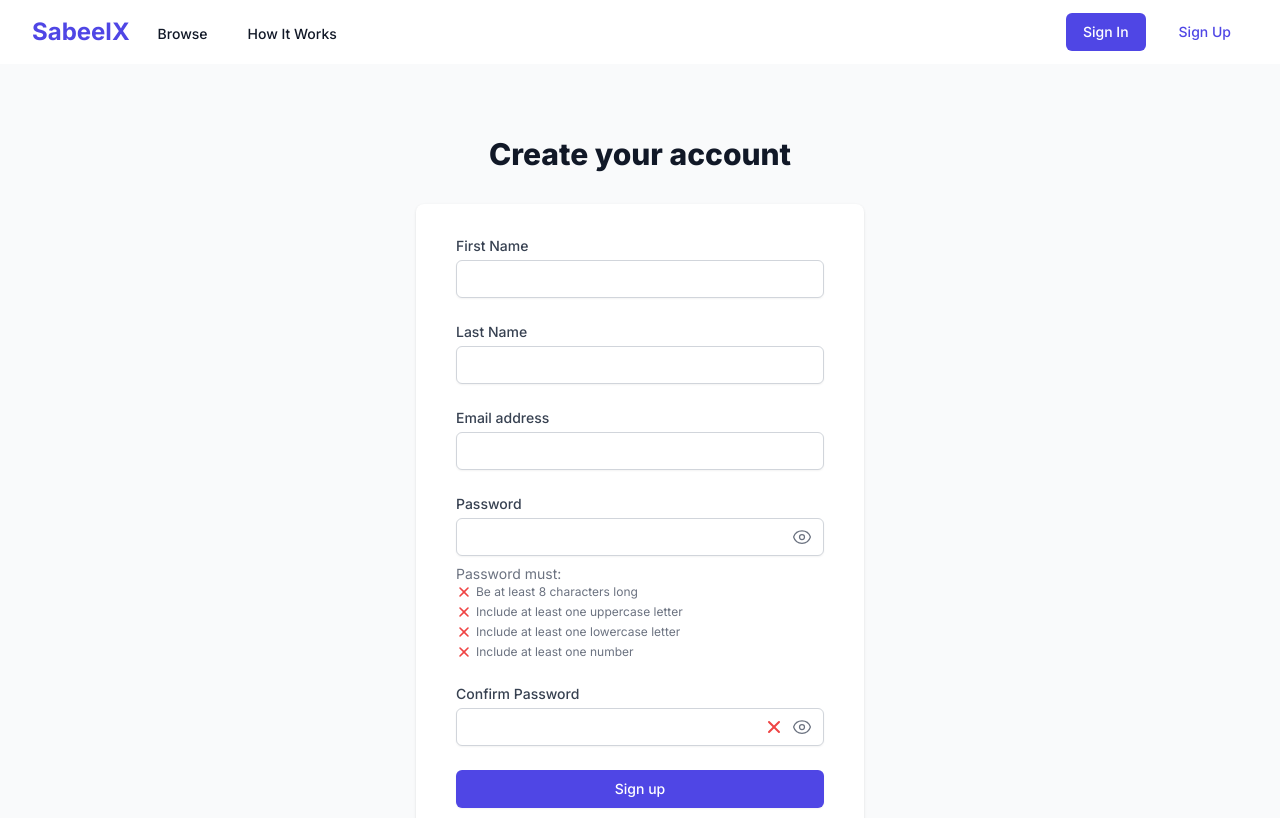
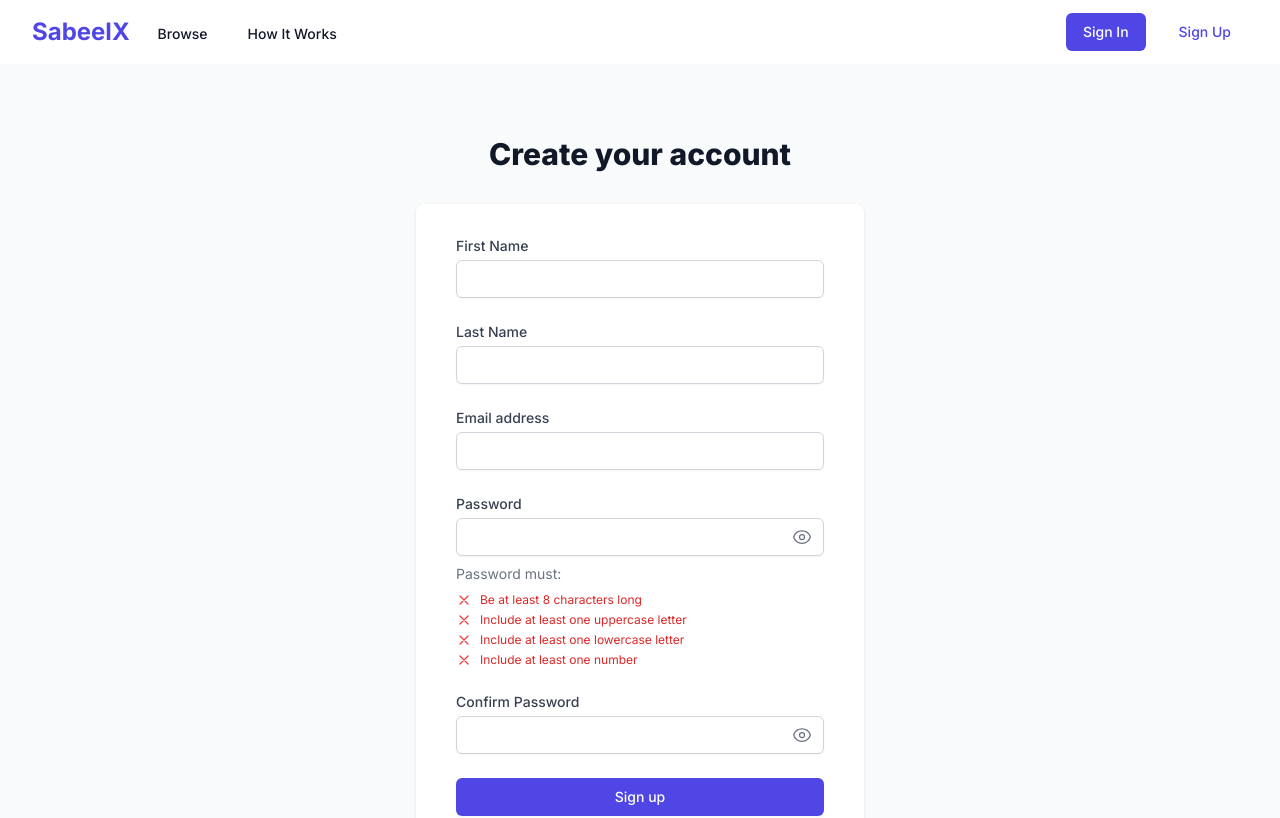
Before and after one commit to Ahmad1Alsheikh2/SabeelX, a Next.js app: page /auth/signup in a window 1280 px wide. Shown: the top 818 px of the page. Built offline with nearby package versions, Linux system fonts and the light colour scheme; no server answers.

Commit message:
Update mentor pages and signup page with latest changes

```diff
--- a/src/app/auth/signup/page.tsx
+++ b/src/app/auth/signup/page.tsx
@@ -1,6 +1,6 @@
 'use client'
 
-import { useState } from 'react'
+import { useState, useEffect } from 'react'
 import { signIn } from 'next-auth/react'
 import Link from 'next/link'
 import { useRouter } from 'next/navigation'
@@ -23,35 +23,20 @@ export default function SignUp() {
     hasLowerCase: false,
     hasNumbers: false,
   })
-  const [passwordsMatch, setPasswordsMatch] = useState(false)
+
+  useEffect(() => {
+    // Update password requirements whenever password changes
+    const password = formData.password;
+    setPasswordRequirements({
+      minLength: password.length >= 8,
+      hasUpperCase: /[A-Z]/.test(password),
+      hasLowerCase: /[a-z]/.test(password),
+      hasNumbers: /\d/.test(password),
+    });
+  }, [formData.password]);
 
   const validatePassword = (password: string) => {
-    const minLength = password.length >= 8;
-    const hasUpperCase = /[A-Z]/.test(password);
-    const hasLowerCase = /[a-z]/.test(password);
-    const hasNumbers = /\d/.test(password);
-
-    setPasswordRequirements({
-      minLength,
-      hasUpperCase,
-      hasLowerCase,
-      hasNumbers,
-    });
-
-    return minLength && hasUpperCase && hasLowerCase && hasNumbers;
-  };
-
-  const handlePasswordChange = (e: React.ChangeEvent<HTMLInputElement>) => {
-    const newPassword = e.target.value;
-    setFormData({ ...formData, password: newPassword });
-    validatePassword(newPassword);
-    setPasswordsMatch(newPassword === formData.confirmPassword);
-  };
-
-  const handleConfirmPasswordChange = (e: React.ChangeEvent<HTMLInputElement>) => {
-    const newConfirmPassword = e.target.value;
-    setFormData({ ...formData, confirmPassword: newConfirmPassword });
-    setPasswordsMatch(newConfirmPassword === formData.password);
+    return Object.values(passwordRequirements).every(Boolean);
   };
 
   const handleSubmit = async (e: React.FormEvent) => {
@@ -184,7 +169,7 @@ export default function SignUp() {
                   required
                   className="appearance-none block w-full px-3 py-2 border border-gray-300 rounded-md shadow-sm placeholder-gray-400 focus:outline-none focus:ring-indigo-500 focus:border-indigo-500 sm:text-sm"
                   value={formData.password}
-                  onChange={handlePasswordChange}
+                  onChange={(e) => setFormData({ ...formData, password: e.target.value })}
                 />
                 <button
                   type="button"
@@ -205,54 +190,62 @@ export default function SignUp() {
               </div>
               <div className="mt-2">
                 <p className="text-sm text-gray-500">Password must:</p>
-                <ul className="text-xs text-gray-500 space-y-1">
+                <ul className="text-xs space-y-1 mt-2">
                   <li className="flex items-center">
                     {passwordRequirements.minLength ? (
-                      <svg xmlns="http://www.w3.org/2000/svg" className="h-4 w-4 text-green-500 mr-1" viewBox="0 0 20 20" fill="currentColor">
-                        <path fillRule="evenodd" d="M16.707 5.293a1 1 0 010 1.414l-8 8a1 1 0 01-1.414 0l-4-4a1 1 0 011.414-1.414L8 12.586l7.293-7.293a1 1 0 011.414 0z" clipRule="evenodd" />
+                      <svg className="h-4 w-4 text-green-500 mr-2" fill="none" viewBox="0 0 24 24" stroke="currentColor">
+                        <path strokeLinecap="round" strokeLinejoin="round" strokeWidth={2} d="M5 13l4 4L19 7" />
                       </svg>
                     ) : (
-                      <svg xmlns="http://www.w3.org/2000/svg" className="h-4 w-4 text-red-500 mr-1" viewBox="0 0 20 20" fill="currentColor">
-                        <path fillRule="evenodd" d="M4.293 4.293a1 1 0 011.414 0L10 8.586l4.293-4.293a1 1 0 111.414 1.414L11.414 10l4.293 4.293a1 1 0 01-1.414 1.414L10 11.414l-4.293 4.293a1 1 0 01-1.414-1.414L8.586 10 4.293 5.707a1 1 0 010-1.414z" clipRule="evenodd" />
+                      <svg className="h-4 w-4 text-red-500 mr-2" fill="none" viewBox="0 0 24 24" stroke="currentColor">
+                        <path strokeLinecap="round" strokeLinejoin="round" strokeWidth={2} d="M6 18L18 6M6 6l12 12" />
                       </svg>
                     )}
-                    Be at least 8 characters long
+                    <span className={passwordRequirements.minLength ? "text-green-600" : "text-red-600"}>
+                      Be at least 8 characters long
+                    </span>
                   </li>
                   <li className="flex items-center">
                     {passwordRequirements.hasUpperCase ? (
-                      <svg xmlns="http://www.w3.org/2000/svg" className="h-4 w-4 text-green-500 mr-1" viewBox="0 0 20 20" fill="currentColor">
-                        <path fillRule="evenodd" d="M16.707 5.293a1 1 0 010 1.414l-8 8a1 1 0 01-1.414 0l-4-4a1 1 0 011.414-1.414L8 12.586l7.293-7.293a1 1 0 011.414 0z" clipRule="evenodd" />
+                      <svg className="h-4 w-4 text-green-500 mr-2" fill="none" viewBox="0 0 24 24" stroke="currentColor">
+                        <path strokeLinecap="round" strokeLinejoin="round" strokeWidth={2} d="M5 13l4 4L19 7" />
                       </svg>
                     ) : (
-                      <svg xmlns="http://www.w3.org/2000/svg" className="h-4 w-4 text-red-500 mr-1" viewBox="0 0 20 20" fill="currentColor">
-                        <path fillRule="evenodd" d="M4.293 4.293a1 1 0 011.414 0L10 8.586l4.293-4.293a1 1 0 111.414 1.414L11.414 10l4.293 4.293a1 1 0 01-1.414 1.414L10 11.414l-4.293 4.293a1 1 0 01-1.414-1.414L8.586 10 4.293 5.707a1 1 0 010-1.414z" clipRule="evenodd" />
+                      <svg className="h-4 w-4 text-red-500 mr-2" fill="none" viewBox="0 0 24 24" stroke="currentColor">
+                        <path strokeLinecap="round" strokeLinejoin="round" strokeWidth={2} d="M6 18L18 6M6 6l12 12" />
                       </svg>
                     )}
-                    Include at least one uppercase letter
+                    <span className={passwordRequirements.hasUpperCase ? "text-green-600" : "text-red-600"}>
+                      Include at least one uppercase letter
+                    </span>
                   </li>
                   <li className="flex items-center">
                     {passwordRequirements.hasLowerCase ? (
-                      <svg xmlns="http://www.w3.org/2000/svg" className="h-4 w-4 text-green-500 mr-1" viewBox="0 0 20 20" fill="currentColor">
-                        <path fillRule="evenodd" d="M16.707 5.293a1 1 0 010 1.414l-8 8a1 1 0 01-1.414 0l-4-4a1 1 0 011.414-1.414L8 12.586l7.293-7.293a1 1 0 011.414 0z" clipRule="evenodd" />
+                      <svg className="h-4 w-4 text-green-500 mr-2" fill="none" viewBox="0 0 24 24" stroke="currentColor">
+                        <path strokeLinecap="round" strokeLinejoin="round" strokeWidth={2} d="M5 13l4 4L19 7" />
                       </svg>
                     ) : (
-                      <svg xmlns="http://www.w3.org/2000/svg" className="h-4 w-4 text-red-500 mr-1" viewBox="0 0 20 20" fill="currentColor">
-                        <path fillRule="evenodd" d="M4.293 4.293a1 1 0 011.414 0L10 8.586l4.293-4.293a1 1 0 111.414 1.414L11.414 10l4.293 4.293a1 1 0 01-1.414 1.414L10 11.414l-4.293 4.293a1 1 0 01-1.414-1.414L8.586 10 4.293 5.707a1 1 0 010-1.414z" clipRule="evenodd" />
+                      <svg className="h-4 w-4 text-red-500 mr-2" fill="none" viewBox="0 0 24 24" stroke="currentColor">
+                        <path strokeLinecap="round" strokeLinejoin="round" strokeWidth={2} d="M6 18L18 6M6 6l12 12" />
                       </svg>
                     )}
-                    Include at least one lowercase letter
+                    <span className={passwordRequirements.hasLowerCase ? "text-green-600" : "text-red-600"}>
+                      Include at least one lowercase letter
+                    </span>
                   </li>
                   <li className="flex items-center">
                     {passwordRequirements.hasNumbers ? (
-                      <svg xmlns="http://www.w3.org/2000/svg" className="h-4 w-4 text-green-500 mr-1" viewBox="0 0 20 20" fill="currentColor">
-                        <path fillRule="evenodd" d="M16.707 5.293a1 1 0 010 1.414l-8 8a1 1 0 01-1.414 0l-4-4a1 1 0 011.414-1.414L8 12.586l7.293-7.293a1 1 0 011.414 0z" clipRule="evenodd" />
+                      <svg className="h-4 w-4 text-green-500 mr-2" fill="none" viewBox="0 0 24 24" stroke="currentColor">
+                        <path strokeLinecap="round" strokeLinejoin="round" strokeWidth={2} d="M5 13l4 4L19 7" />
                       </svg>
                     ) : (
-                      <svg xmlns="http://www.w3.org/2000/svg" className="h-4 w-4 text-red-500 mr-1" viewBox="0 0 20 20" fill="currentColor">
-                        <path fillRule="evenodd" d="M4.293 4.293a1 1 0 011.414 0L10 8.586l4.293-4.293a1 1 0 111.414 1.414L11.414 10l4.293 4.293a1 1 0 01-1.414 1.414L10 11.414l-4.293 4.293a1 1 0 01-1.414-1.414L8.586 10 4.293 5.707a1 1 0 010-1.414z" clipRule="evenodd" />
+                      <svg className="h-4 w-4 text-red-500 mr-2" fill="none" viewBox="0 0 24 24" stroke="currentColor">
+                        <path strokeLinecap="round" strokeLinejoin="round" strokeWidth={2} d="M6 18L18 6M6 6l12 12" />
                       </svg>
                     )}
-                    Include at least one number
+                    <span className={passwordRequirements.hasNumbers ? "text-green-600" : "text-red-600"}>
+                      Include at least one number
+                    </span>
                   </li>
                 </ul>
               </div>
@@ -271,19 +264,8 @@ export default function SignUp() {
                   required
                   className="appearance-none block w-full px-3 py-2 border border-gray-300 rounded-md shadow-sm placeholder-gray-400 focus:outline-none focus:ring-indigo-500 focus:border-indigo-500 sm:text-sm"
                   value={formData.confirmPassword}
-                  onChange={handleConfirmPasswordChange}
+                  onChange={(e) => setFormData({ ...formData, confirmPassword: e.target.value })}
                 />
-                <div className="absolute inset-y-0 right-0 pr-10 flex items-center">
-                  {passwordsMatch ? (
-                    <svg xmlns="http://www.w3.org/2000/svg" className="h-5 w-5 text-green-500" viewBox="0 0 20 20" fill="currentColor">
-                      <path fillRule="evenodd" d="M16.707 5.293a1 1 0 010 1.414l-8 8a1 1 0 01-1.414 0l-4-4a1 1 0 011.414-1.414L8 12.586l7.293-7.293a1 1 0 011.414 0z" clipRule="evenodd" />
-                    </svg>
-                  ) : (
-                    <svg xmlns="http://www.w3.org/2000/svg" className="h-5 w-5 text-red-500" viewBox="0 0 20 20" fill="currentColor">
-                      <path fillRule="evenodd" d="M4.293 4.293a1 1 0 011.414 0L10 8.586l4.293-4.293a1 1 0 111.414 1.414L11.414 10l4.293 4.293a1 1 0 01-1.414 1.414L10 11.414l-4.293 4.293a1 1 0 01-1.414-1.414L8.586 10 4.293 5.707a1 1 0 010-1.414z" clipRule="evenodd" />
-                    </svg>
-                  )}
-                </div>
                 <button
                   type="button"
                   onClick={() => setShowConfirmPassword(!showConfirmPassword)}
--- a/src/app/mentors/[id]/page.tsx
+++ b/src/app/mentors/[id]/page.tsx
@@ -85,7 +85,12 @@ export default function MentorProfile({ params }: { params: { id: string } }) {
                       </svg>
                     )}
                   </div>
-                  <span className="text-2xl">🇺🇸</span>
+                  <div className="flex items-center gap-1">
+                    <svg xmlns="http://www.w3.org/2000/svg" className="h-5 w-5 text-gray-500" viewBox="0 0 20 20" fill="currentColor">
+                      <path fillRule="evenodd" d="M5.05 4.05a7 7 0 119.9 9.9L10 18.9l-4.95-4.95a7 7 0 010-9.9zM10 11a2 2 0 100-4 2 2 0 000 4z" clipRule="evenodd" />
+                    </svg>
+                    <span className="text-lg text-gray-600">{mentor.country}</span>
+                  </div>
                 </div>
                 <p className="text-lg text-gray-600">{mentor.title}</p>
                 <p className="text-lg text-gray-600">{mentor.company}</p>
```
